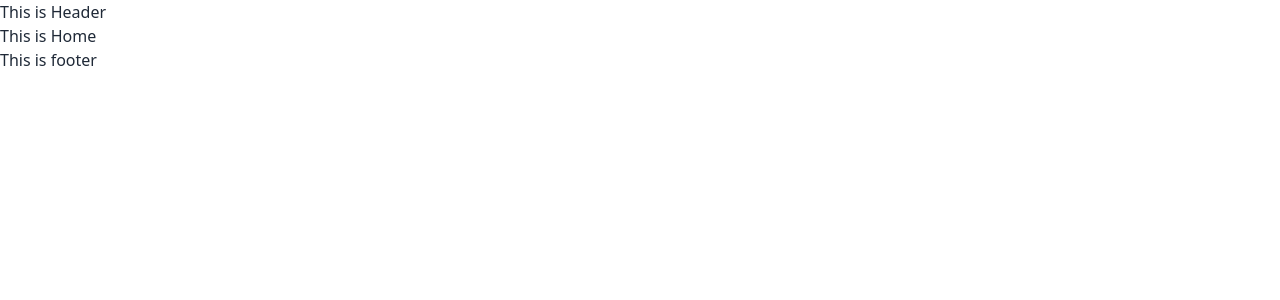
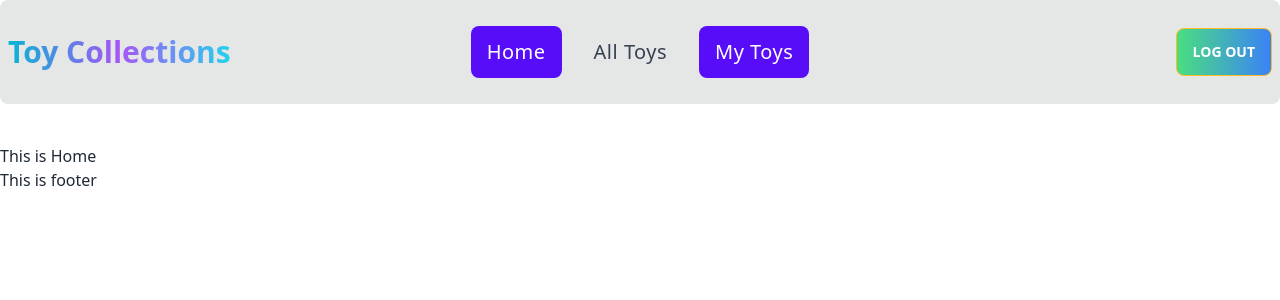
Before and after one commit to Saadsheikh133/toy-market-client, a React (Vite) app: page / in a window 1280 px wide. Shown: the top 300 px of the page. Built offline with nearby package versions, Linux system fonts and the light colour scheme.

Commit message:
added navbar section

```diff
--- a/index.html
+++ b/index.html
@@ -4,7 +4,7 @@
     <meta charset="UTF-8" />
     <link rel="icon" type="image/svg+xml" href="/vite.svg" />
     <meta name="viewport" content="width=device-width, initial-scale=1.0" />
-    <title>Vite + React</title>
+    <title>Toy Collections</title>
   </head>
   <body>
     <div id="root"></div>
--- /dev/null
+++ b/src/Shared/ActiveLink/ActiveLink.jsx
@@ -0,0 +1,19 @@
+import React from 'react';
+import { NavLink } from 'react-router-dom';
+
+const ActiveLink = ({ children, to }) => {
+    return (
+        <NavLink
+            to={to}
+            className={({ isActive, }) =>
+                isActive
+                    ? "active"
+                    : "default"
+            }
+        >
+            {children}
+        </NavLink>
+    );
+};
+
+export default ActiveLink;
--- a/src/Shared/Navbar/Navbar.jsx
+++ b/src/Shared/Navbar/Navbar.jsx
@@ -1,10 +1,55 @@
 import React from 'react';
+import { Link } from 'react-router-dom';
+import ActiveLink from '../ActiveLink/ActiveLink';
 
 const Navbar = () => {
+    const user = { displayName: 'saad' }
+
+    const handleLogOut = () => {
+        console.log("first")
+    }
+
     return (
-        <div>
+        <nav className="navbar bg-base-300 mx-auto container mb-10 py-5 rounded-lg">
+            <div className="navbar-start">
+                <div className="dropdown">
+                    <label tabIndex={0} className="btn btn-ghost lg:hidden">
+                        <svg xmlns="http://www.w3.org/2000/svg" className="h-5 w-5" fill="none" viewBox="0 0 24 24" stroke="currentColor"><path strokeLinecap="round" strokeLinejoin="round" strokeWidth="2" d="M4 6h16M4 12h8m-8 6h16" /></svg>
+                    </label>
+                    <ul tabIndex={0} className="menu menu-compact dropdown-content mt-3 p-2 shadow bg-base-100 rounded-box w-52 ">
+                        <li><ActiveLink to='/'>Home</ActiveLink></li>
+                        <li tabIndex={0}>
+                            <ActiveLink to='/allToys'>All Toys </ActiveLink>
+                        </li>
+                        <li><ActiveLink to='/'>My Toys</ActiveLink></li>
+                    </ul>
+                </div>
+                <h1 className="text-3xl font-bold bg-gradient-to-r from-cyan-500 via-purple-500 to-cyan-400 inline-block text-transparent bg-clip-text">Toy Collections</h1>
+            </div>
+            <div className="navbar-center hidden lg:flex">
+                <ul className="menu menu-horizontal px-1 text-xl gap-4">
+                    <li><ActiveLink to='/'>Home</ActiveLink></li>
+                    <li tabIndex={0}>
+                        <ActiveLink className='ml-4 mr-4' to='/allToys'> All Toys </ActiveLink>
+                    </li>
+                    <li><ActiveLink to='/'>My Toys</ActiveLink></li>
+                </ul>
+            </div>
+            <div className="navbar-end">
+                {
+                    user ?
+                        <>
+                            <div className='tooltip tooltip-bottom' data-tip={user?.displayName}>
+                                <img className='rounded-full h-16' src={user?.photoURL} alt="" />
+                            </div>
+                            <a onClick={handleLogOut} className="ml-4 btn btn-warning bg-gradient-to-r from-green-400 to-blue-500 hover:from-pink-500 hover:to-yellow-500 text-white">Log Out</a>
+                        </> :
 
-        </div>
+                        <Link to='/login' className="btn btn-warning bg-gradient-to-r from-green-400 to-blue-500 hover:from-pink-500 hover:to-yellow-500 text-white">Login</Link>
+
+                }
+            </div>
+        </nav>
     );
 };
 
--- a/src/index.css
+++ b/src/index.css
@@ -1,3 +1,12 @@
 @tailwind base;
 @tailwind components;
 @tailwind utilities;
+
+
+.active {
+    @apply font-medium tracking-wide transition-colors duration-200 text-white
+}
+
+.default {
+    @apply font-medium tracking-wide text-gray-700 transition-colors duration-200 hover:text-cyan-600
+}
--- a/src/main.jsx
+++ b/src/main.jsx
@@ -6,6 +6,8 @@ import router from './routes/Route.jsx'
 
 ReactDOM.createRoot(document.getElementById('root')).render(
   <React.StrictMode>
-    <RouterProvider router={router} />
+    <div className='container mx-auto'>
+      <RouterProvider router={router} />
+    </div>
   </React.StrictMode>,
 )
--- a/src/pages/Header/Header.jsx
+++ b/src/pages/Header/Header.jsx
@@ -1,9 +1,10 @@
 import React from 'react';
+import Navbar from '../../Shared/Navbar/Navbar';
 
 const Header = () => {
     return (
         <div>
-            <h2>This is Header</h2>
+            <Navbar></Navbar>
         </div>
     );
 };
```
Also changed, not shown: 1 other file (tests, documents, lock files or other folders).
